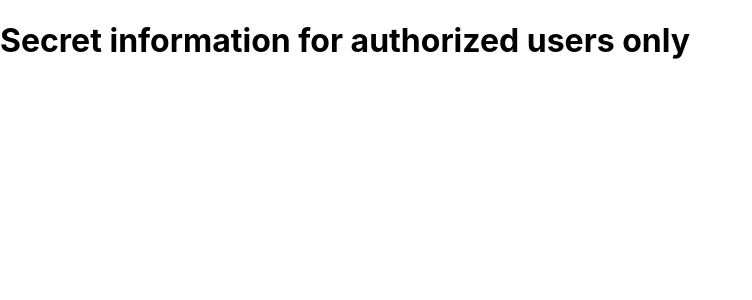
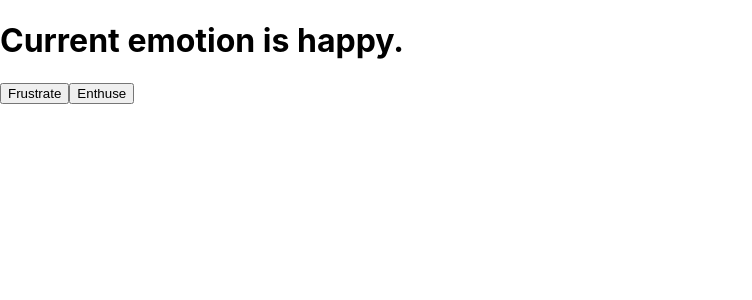
Before and after one commit to evanwilliamsC137/React, a React (Create React App) app: page / in a window 1280 px wide. Shown: the top 300 px of the page, without its empty margins (0-752 px from the left). Built offline with nearby package versions, Linux system fonts and the light colour scheme.

Commit message:
using useState

```diff
--- a/src/App.js
+++ b/src/App.js
@@ -1,20 +1,16 @@
-
+import React, {useState} from "react";
 import './App.css';
 
 
 
-function SecretComponent() {
-    return <h1>Secret information for authorized users only</h1>
-}
-
-function RegularComponent() {
-    return <h1>Everyone can see this component</h1>
-}
 
 function App(props) {
+    const [emotion, setEmotion] = useState("happy");
     return(
         <>
-            {props.authorized ? <SecretComponent/> : <RegularComponent/>}
+            <h1>Current emotion is {emotion}.</h1>
+            <button onClick={() => setEmotion("Frustrated")}>Frustrate</button>
+            <button onClick={() => setEmotion("Enthusiastic")}>Enthuse</button>
         </>
         );
 
--- a/src/index.js
+++ b/src/index.js
@@ -5,12 +5,9 @@
 import reportWebVitals from './reportWebVitals';
 
 
-const checklist = ["boots","tents","headlamp"];
-console.log(checklist[1])
-
 ReactDOM.render(
 
-    <App authorized={true}/>,
+    <App />,
   document.getElementById('root')
 );
 reportWebVitals();
```
